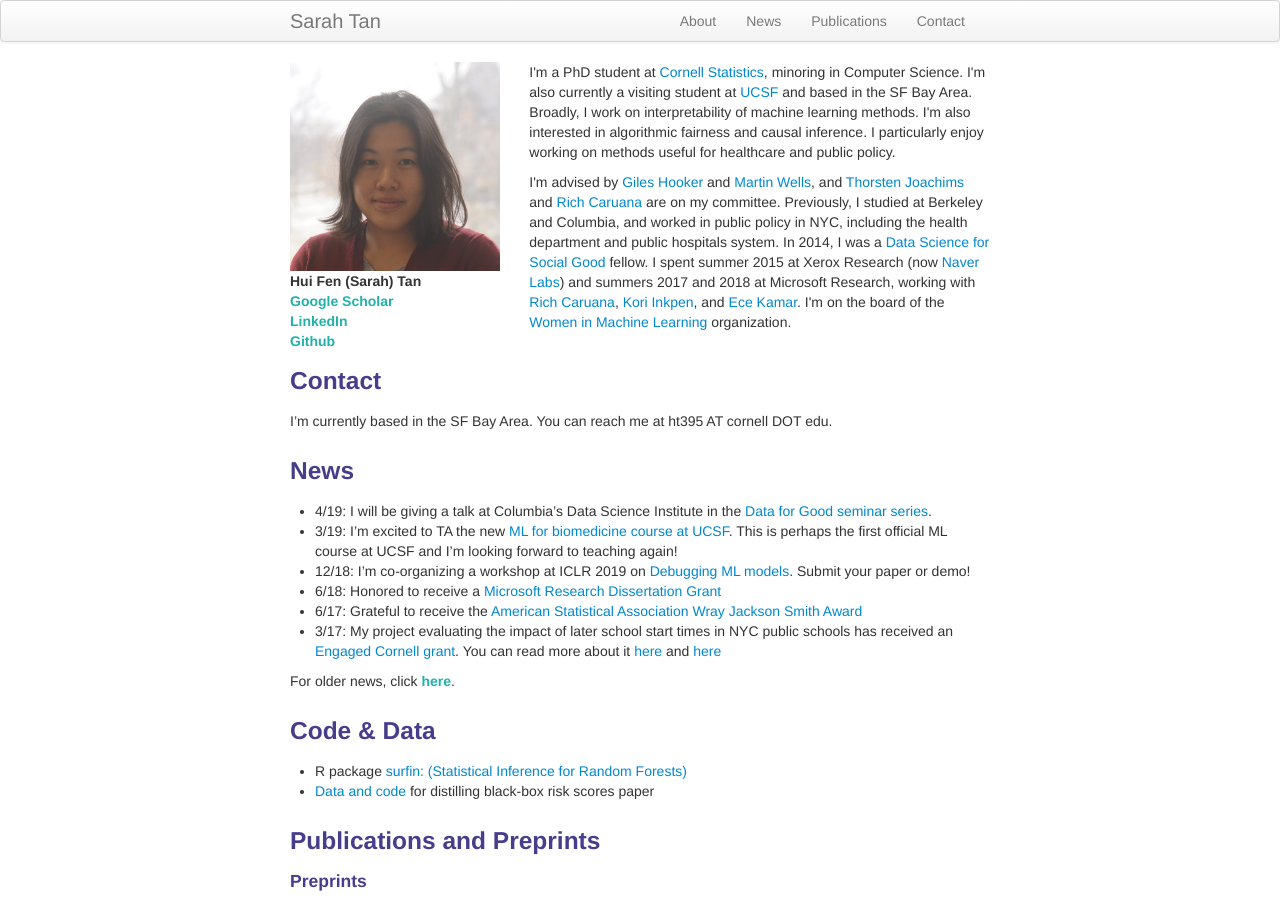
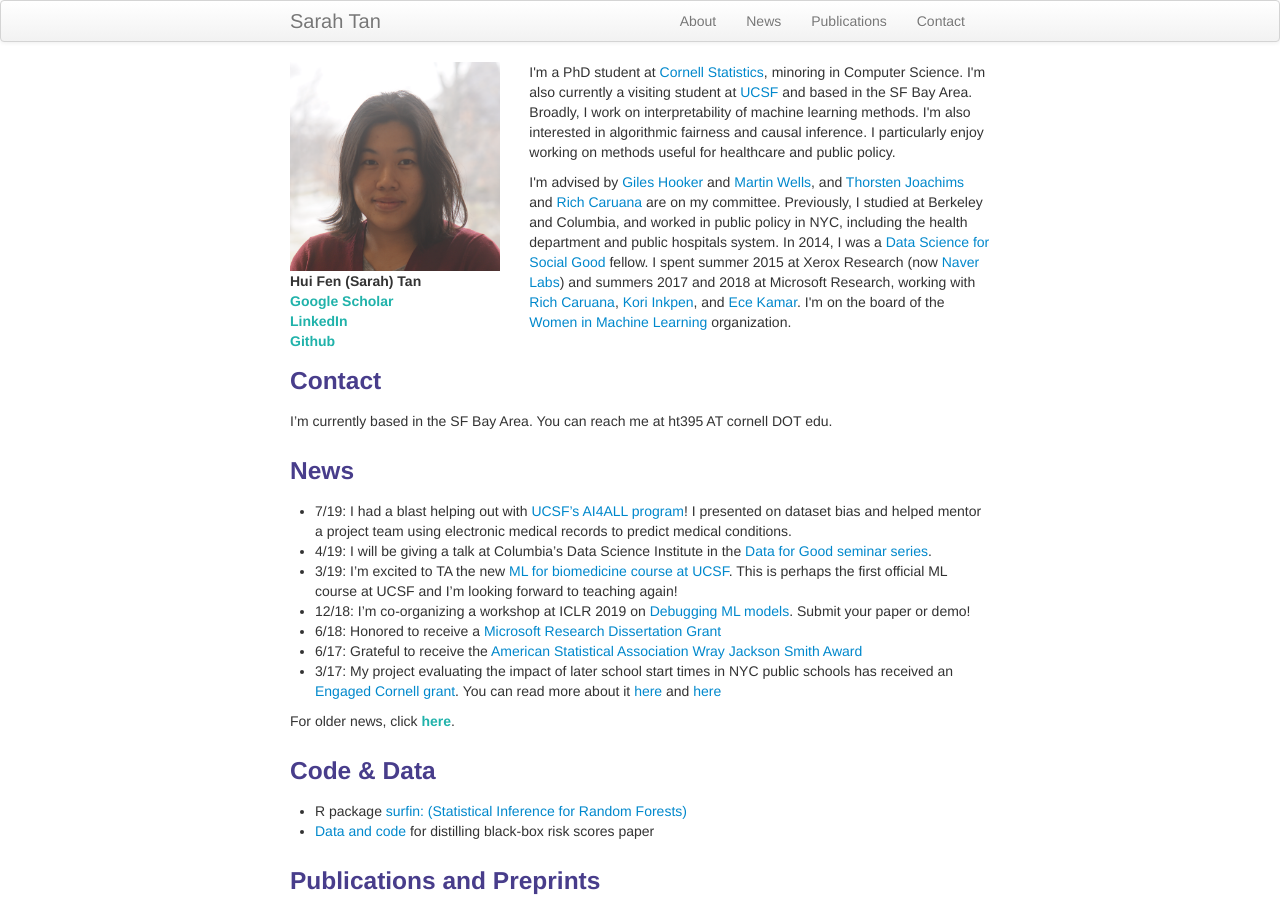
Before and after one commit to shftan/shftan.github.io, a Jekyll site: the page built from index.md, in a window 1280 px wide and 900 px high. Built offline with Jekyll 4.4.1, drawn with Linux system fonts in a browser that asks for light colours.

Commit message:
Update index.md

```diff
--- a/index.md
+++ b/index.md
@@ -30,6 +30,7 @@ I'm currently based in the SF Bay Area. You can reach me at ht395 AT cornell DOT
 
 <div class="row-fluid" id="news"><h3>News</h3>
 </div>
+- 7/19: I had a blast helping out with [UCSF's AI4ALL program](http://ai4all.ucsf.edu/)! I presented on dataset bias and helped mentor a project team using electronic medical records to predict medical conditions.
 - 4/19: I will be giving a talk at Columbia's Data Science Institute in the [Data for Good seminar series](https://events.columbia.edu/cal/event/eventView.do?href=/public/cals/MainCal/CAL-00bb9e24-69b3e39a-0169-b633b324-000010e3.ics).
 - 3/19: I'm excited to TA the new [ML for biomedicine course at UCSF](https://ticr.ucsf.edu/courses/machine_learning.html). This is perhaps the first official ML course at UCSF and I'm looking forward to teaching again!
 - 12/18: I'm co-organizing a workshop at ICLR 2019 on [Debugging ML models](https://debug-ml-iclr2019.github.io/). Submit your paper or demo!
```
